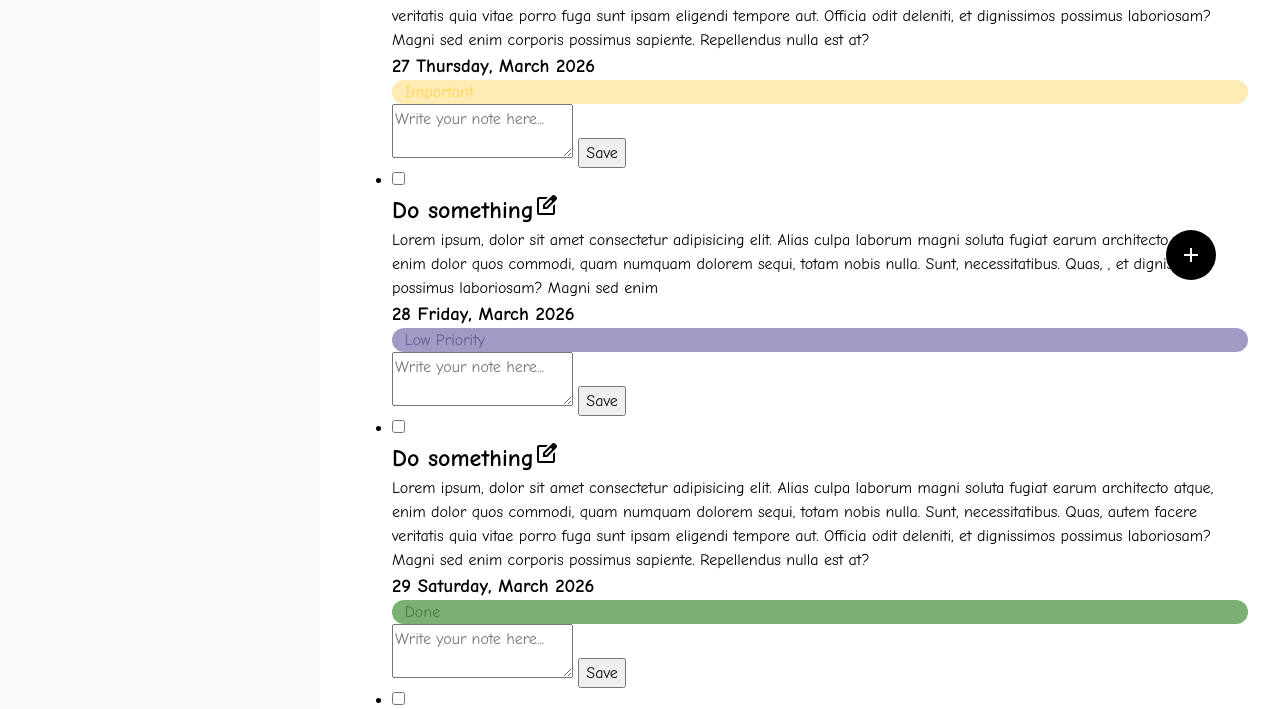
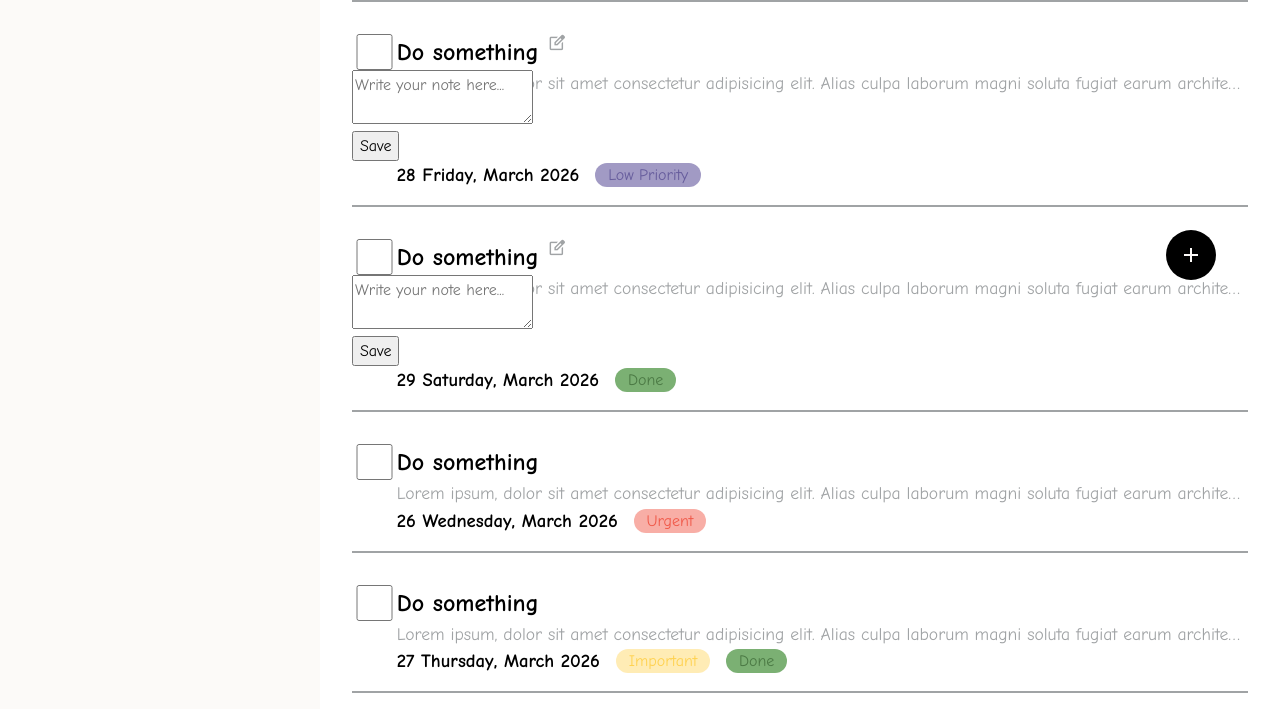
Before and after one commit to DefalterXD/Todo-List, a website built with webpack: page src/template.html in a window 1280 px wide. Shown: the part 480-1189 px from the top of the page. Built offline with nearby package versions, Linux system fonts and the light colour scheme.

Commit message:
feat(task): make and align layout for 'todo' tasks

```diff
--- a/src/style.css
+++ b/src/style.css
@@ -212,3 +212,52 @@ body {
         cursor: pointer;
     }
 }
+
+.task__list {
+    display: grid;
+    align-items: center;
+    padding-left: 0;
+    gap: 32px;
+
+
+
+    & .task {
+        display: grid;
+        grid-template-columns: 5% 2fr;
+        grid-template-rows: 1fr;
+        justify-content: start;
+        padding-bottom: 1em;
+        border-bottom: 2px solid var(--accent-color);
+        font-size: 1rem;
+        cursor: pointer;
+    }
+
+    & .task .task__title {
+        grid-area: 1 / 2 / 2 / 3;
+        display: flex;
+        gap: 8px;
+    }
+
+    & .task__title>span {
+        color: var(--accent-color);
+        font-size: 1.2rem;
+    }
+
+    & .task .task__desc {
+        color: var(--accent-color);
+        grid-area: 2 / 2 / 3 / 3;
+        white-space: nowrap;
+        overflow: hidden;
+        text-overflow: ellipsis;
+        font-size: 1.1rem;
+    }
+
+    & .task .task__meta {
+        display: flex;
+        grid-area: 3 / 2 / 4 / 3;
+        align-items: center;
+        gap: 16px;
+    }
+
+
+}
```
